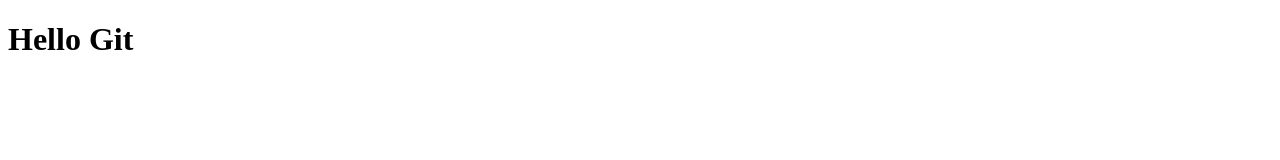
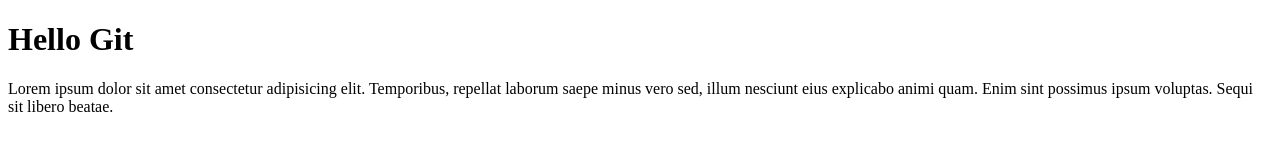
Before and after one commit to Sokleap-Seng/first-app, a plain HTML site: page index.html in a window 1280 px wide. Drawn offline with Linux system fonts and the light colour scheme.

Commit message:
add paragraph

```diff
--- a/index.html
+++ b/index.html
@@ -7,5 +7,6 @@
 </head>
 <body>
     <h1>Hello Git</h1>
+    <p>Lorem ipsum dolor sit amet consectetur adipisicing elit. Temporibus, repellat laborum saepe minus vero sed, illum nesciunt eius explicabo animi quam. Enim sint possimus ipsum voluptas. Sequi sit libero beatae.</p>
 </body>
 </html>
```
